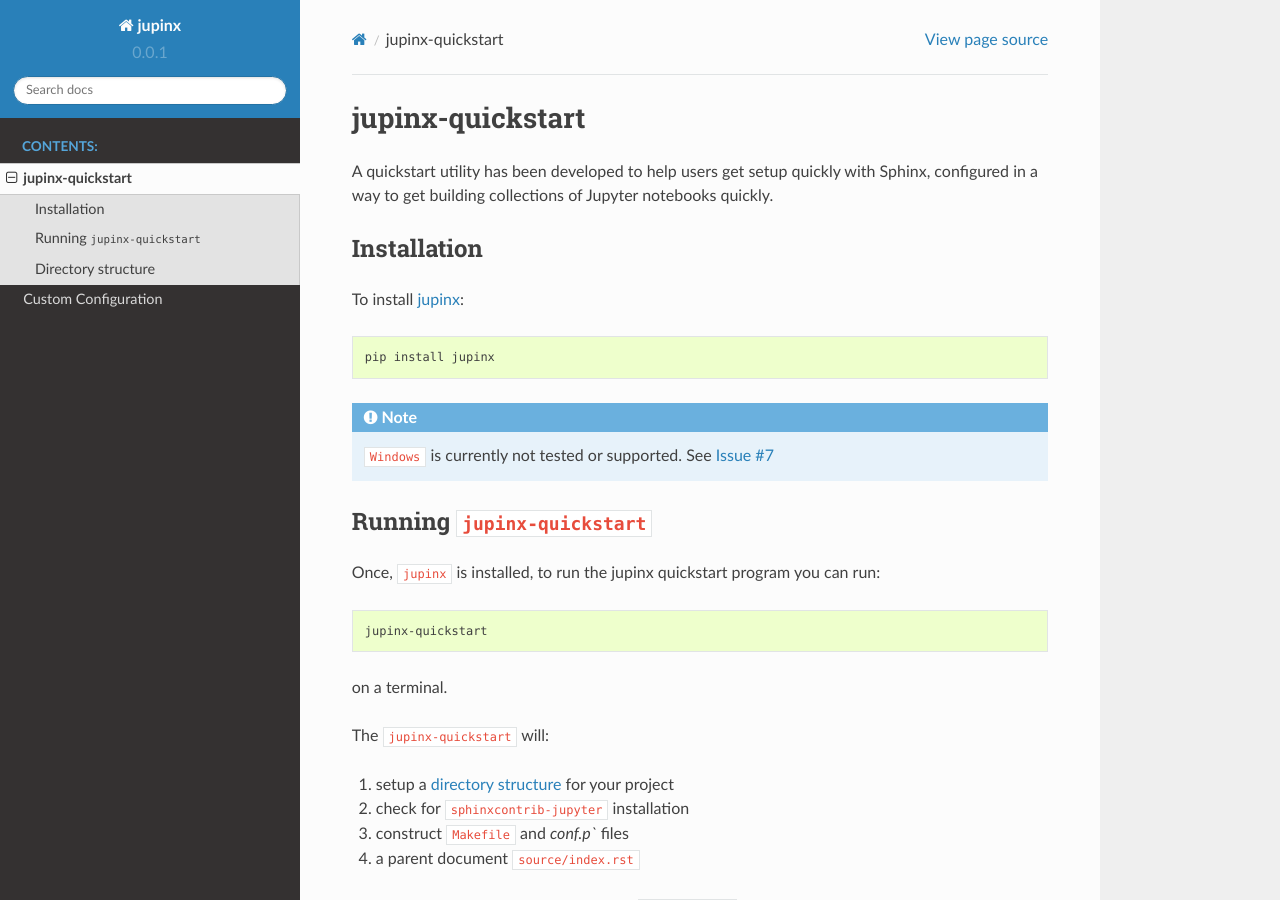
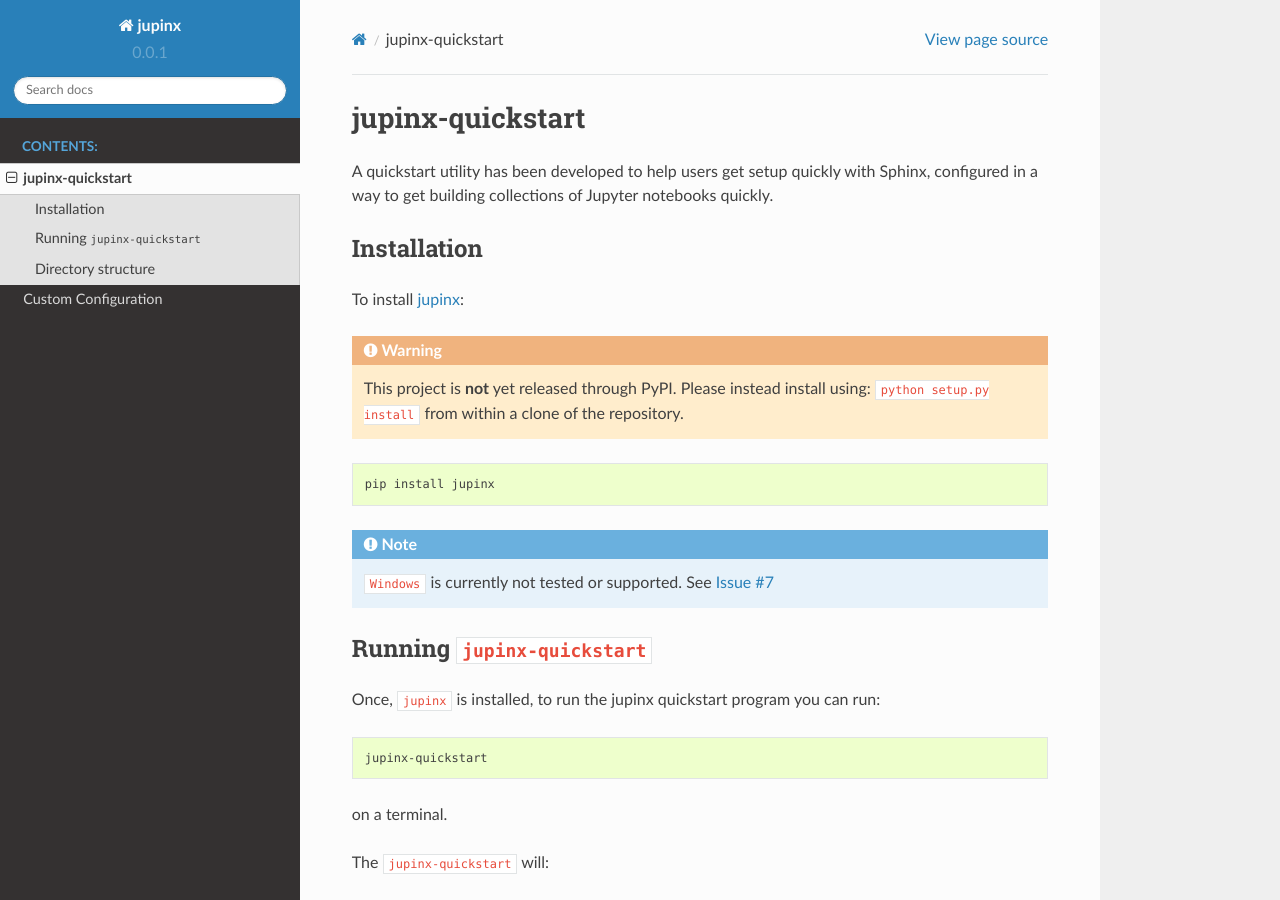
Before and after one commit to QuantEcon/jupinx, a Sphinx documentation site: the page built from docs/quickstart.rst, in a window 1280 px wide and 900 px high. Built offline with Sphinx 7.4.7 and the Read the Docs theme 2.0.0, drawn with Linux system fonts in a browser that asks for light colours.

Commit message:
add warning for current installation method

```diff
--- a/docs/quickstart.rst
+++ b/docs/quickstart.rst
@@ -11,6 +11,12 @@
 ------------
 
 To install `jupinx <https://github.com/QuantEcon/jupinx>`__:
+
+.. warning::
+
+    This project is **not** yet released through PyPI. Please instead install
+    using: :code:`python setup.py install` from within a clone of the
+    repository.
 
 .. code-block:: bash
 
```
